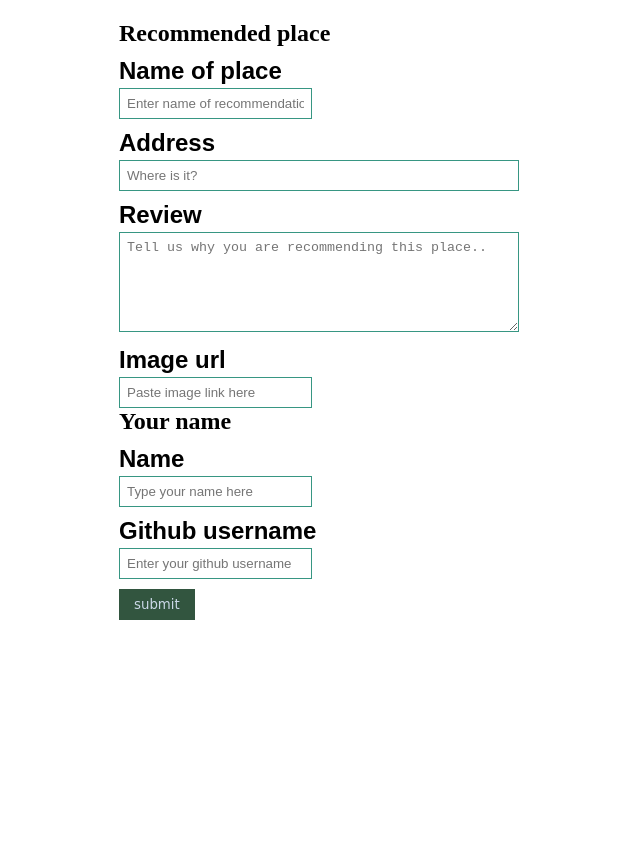
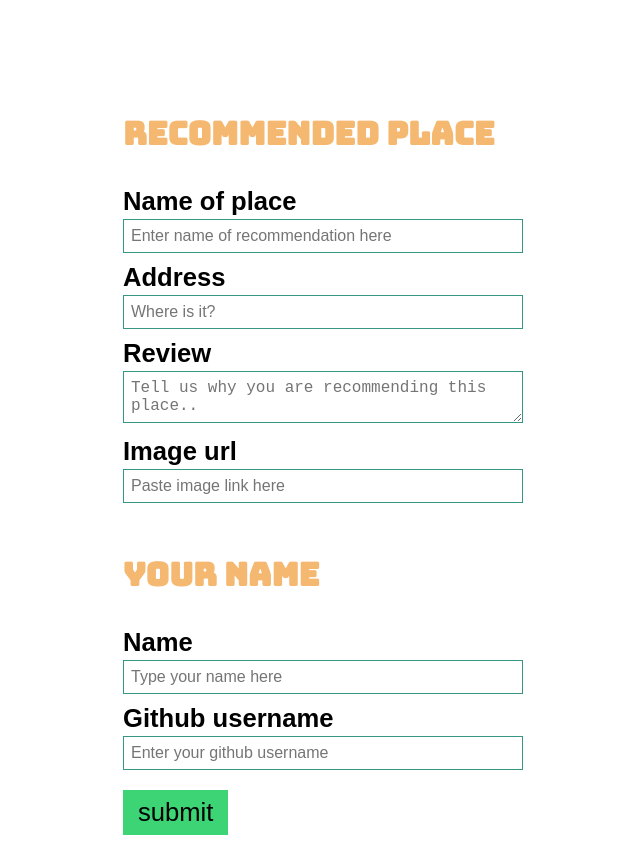
Before and after one commit to fac-15/FAC_guidebook, a website: page public/form.html in a window 1280 px wide. Shown: the whole page, without its empty margins (325-965 px from the left). Before the commit the page ends 800 px from the top, so only its background shows below. Drawn offline with Linux system fonts and the light colour scheme; a web font is replaced by a local one.

Commit message:
form css

```diff
--- a/public/form.css
+++ b/public/form.css
@@ -1,13 +1,24 @@
 * {
 	margin: 0;
-	padding: 0;
+  padding: 0;
+  font-size: 1rem;
 }
 
+h2 {
+  padding: 0,6em;
+  margin-top: 1em;
+  margin-bottom: 1em;
+  font-family: 'Bungee', cursive;
+  color: #F5B871;
+  font-size: 2em;
+
+}
 
 .form-style-1 {
     margin: 0 auto;
     max-width: 400px;
-    padding: 20px 12px 10px 20px;
+    padding: 3em 2em 2em 3em;
+    margin-top: 2em;
   }
 
   .form-style-1 li {
@@ -22,8 +33,8 @@
     padding: 0px;
     display: block;
     font-weight: bold;
-    font-family: "Syncopate", sans-serif;
-    font-size: 1.5rem;
+    font-family: 'Text Me One', sans-serif;
+    font-size: 1.6em;
     color: black;
   }
 
@@ -65,12 +76,14 @@
   }
 
   .form-style-1 input[type="submit"] {
-    background: #32553f;
+    background: #3cd474;
     padding: 8px 15px 8px 15px;
+    margin-top: 0.4em;
     border: none;
-    color: #fff;
-    font-family: "Comfortaa", cursive;
-    color: #cad8e6;
+    color: rgb(0, 0, 0);
+    font-family: 'Text Me One', sans-serif;
+    font-size: 1.6em;
+    color: black;
   }
 
   .form-style-1 input[type="submit"]:hover {
--- a/public/form.html
+++ b/public/form.html
@@ -4,9 +4,10 @@
     <meta charset="UTF-8">
     <meta name="viewport" content="width=device-width, initial-scale=1.0">
     <meta http-equiv="X-UA-Compatible" content="ie=edge">
-    <title>Document</title>
+    <title>Add a recommendation</title>
     <link rel="stylesheet" type="text/css" href="./form.css">
-
+    <link href="https://fonts.googleapis.com/css?family=Bungee" rel="stylesheet">
+    <link href="https://fonts.googleapis.com/css?family=Text+Me+One" rel="stylesheet">
 </head>
 <body>
 
@@ -17,14 +18,16 @@
 
           <ul class="form-style-1">
             <h2>Recommended place</h2>
-            <li><label for ="name-of-place">Name of place</label><input name='placeName' type='text' id ="name-of-place" placeholder="Enter name of recommendation here" required/> </li>
+            <li><label for ="name-of-place">Name of place</label><input name='placeName' type='text' id ="name-of-place" class ="field-long" placeholder="Enter name of recommendation here" required/> </li>
             <li> <label for ="address">Address</label> <input name='address' type='text' id="address" class ="field-long" placeholder="Where is it?" required></li>
-            <li><label for ="review">Review</label><textarea name='review' id = "review" placeholder="Tell us why you are recommending this place.." class = "field-long field-textarea" required></textarea></li>
-            <li> <label for ="image-url">Image url</label> <input name='imageUrl'type='url' src="" id="image-url" placeholder="Paste image link here"></li>
+            <li><label for ="review">Review</label><textarea name='review' id = "review" class ="field-long" placeholder="Tell us why you are recommending this place.." class = "field-long field-textarea" required></textarea></li>
+            <li> <label for ="image-url">Image url</label> <input name='imageUrl'type='url' src="" id="image-url" class ="field-long" placeholder="Paste image link here"></li>
+            <br>
 
             <h2>Your name</h2>
-            <li><label for ="name-of-user">Name</label><input name='userName' type='text' id="name-of-user" placeholder="Type your name here" required/> </li>
-            <li><label for ="github-username">Github username</label><input name='githubUsername' type='text' id ="github-username" placeholder="Enter your github username" required/> </li>
+
+            <li><label for ="name-of-user">Name</label><input name='userName' type='text' id="name-of-user" class ="field-long" placeholder="Type your name here" required/> </li>
+            <li><label for ="github-username">Github username</label><input name='githubUsername' type='text' id ="github-username" class ="field-long" placeholder="Enter your github username" required/> </li>
             <li><input type="submit" value= "submit"></li>
           </ul>
         </form>
```
Also changed, not shown: 1 other file.
